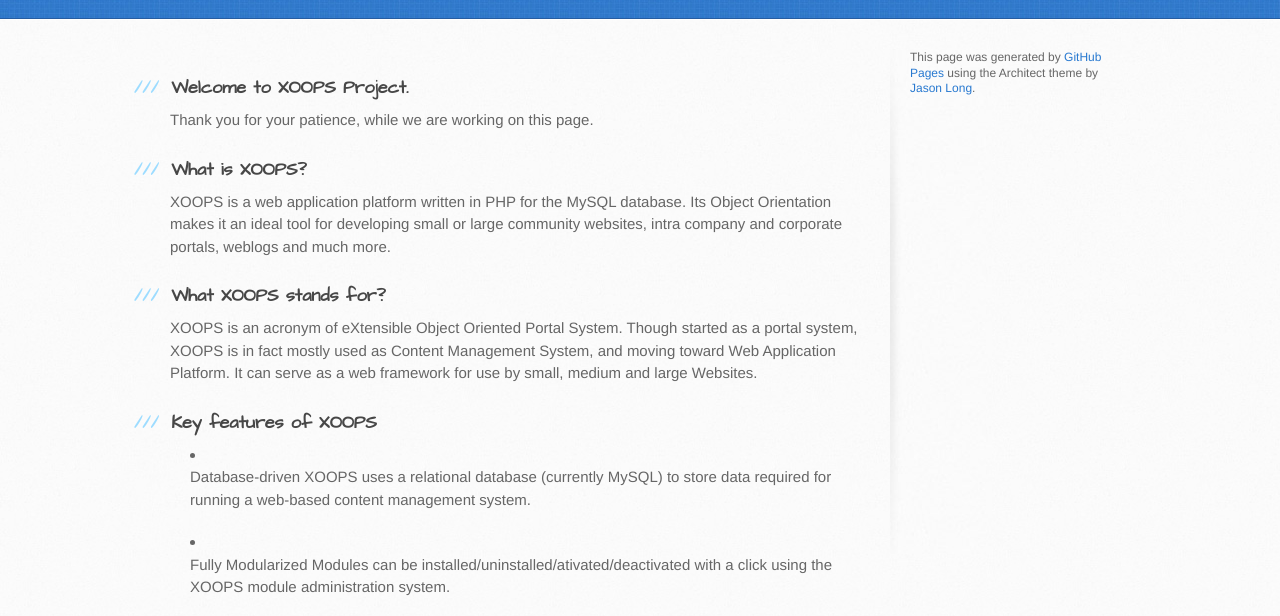
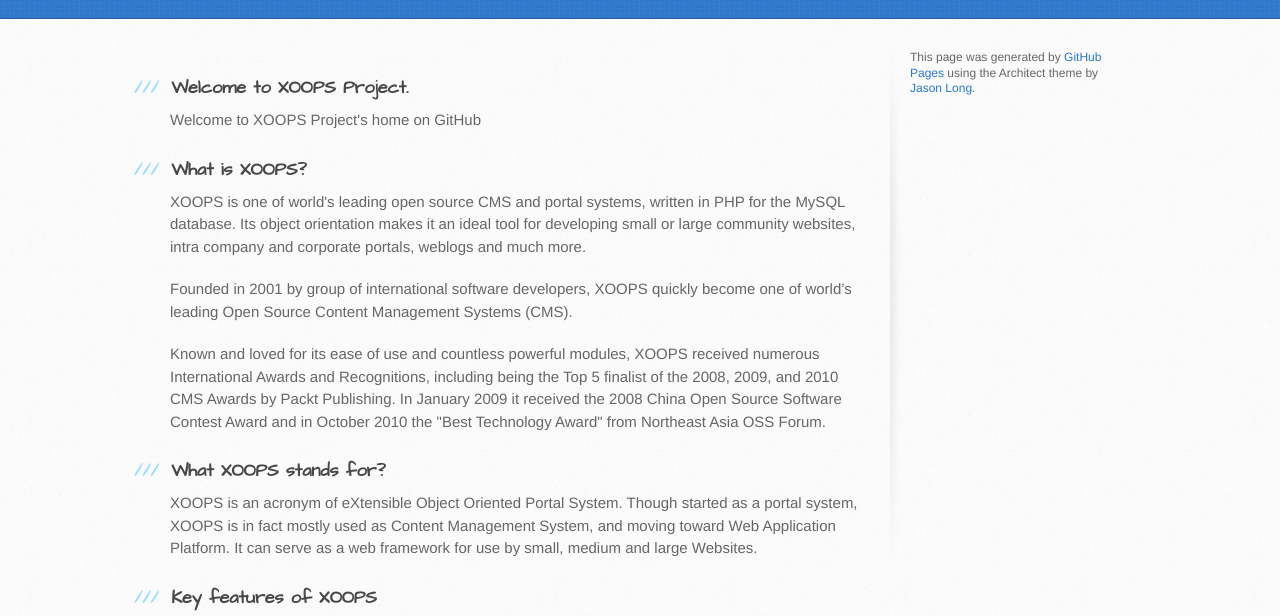
Before and after one commit to XOOPS/xoops.github.io, a plain HTML site: page index.html in a window 1280 px wide. Shown: the part 182-798 px from the top of the page. Drawn offline with Linux system fonts and the light colour scheme.

Commit message:
Update index.html

```diff
--- a/index.html
+++ b/index.html
@@ -31,13 +31,16 @@
           <h3>
 <a name="welcome-to-xoops-project" class="anchor" href="#welcome-to-xoops-project"><span class="octicon octicon-link"></span></a>Welcome to XOOPS Project.</h3>
 
-<p>Thank you for your patience, while we are working on this page.</p>
+<p>Welcome to XOOPS Project's home on GitHub </p>
 
 <h3>
 <a name="what-is-xoops" class="anchor" href="#what-is-xoops"><span class="octicon octicon-link"></span></a>What is XOOPS?</h3>
 
-<p>XOOPS is a web application platform written in PHP for the MySQL database. Its Object Orientation makes it an ideal tool for developing small or large community websites, intra company and corporate portals, weblogs and much more. </p>
+<p>XOOPS is one of world's leading open source CMS and portal systems, written in PHP for the MySQL database. Its object orientation makes it an ideal tool for developing small or large community websites, intra company and corporate portals, weblogs and much more.  </p>
 
+<p>Founded in 2001 by group of international software developers, XOOPS quickly become one of world’s leading Open Source Content Management Systems (CMS).  </p>
+
+<p>Known and loved for its ease of use and countless powerful modules, XOOPS received numerous International Awards and Recognitions, including being the Top 5 finalist of the 2008, 2009, and 2010 CMS Awards by Packt Publishing. In January 2009 it received the 2008 China Open Source Software Contest Award and in October 2010 the "Best Technology Award" from Northeast Asia OSS Forum.  </p>
 <h3>
 <a name="what-xoops-stands-for" class="anchor" href="#what-xoops-stands-for"><span class="octicon octicon-link"></span></a>What XOOPS stands for?</h3>
 
```
